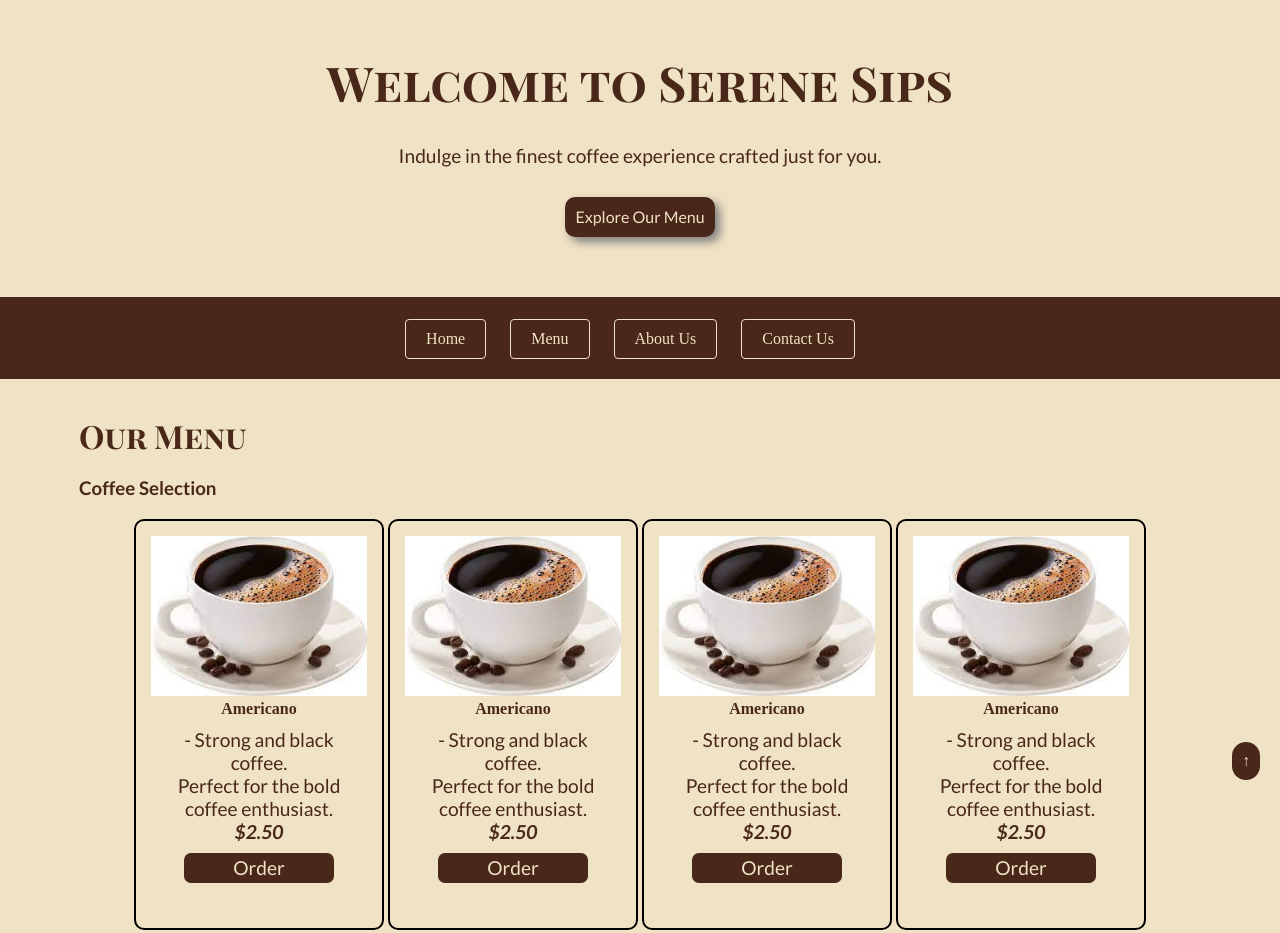
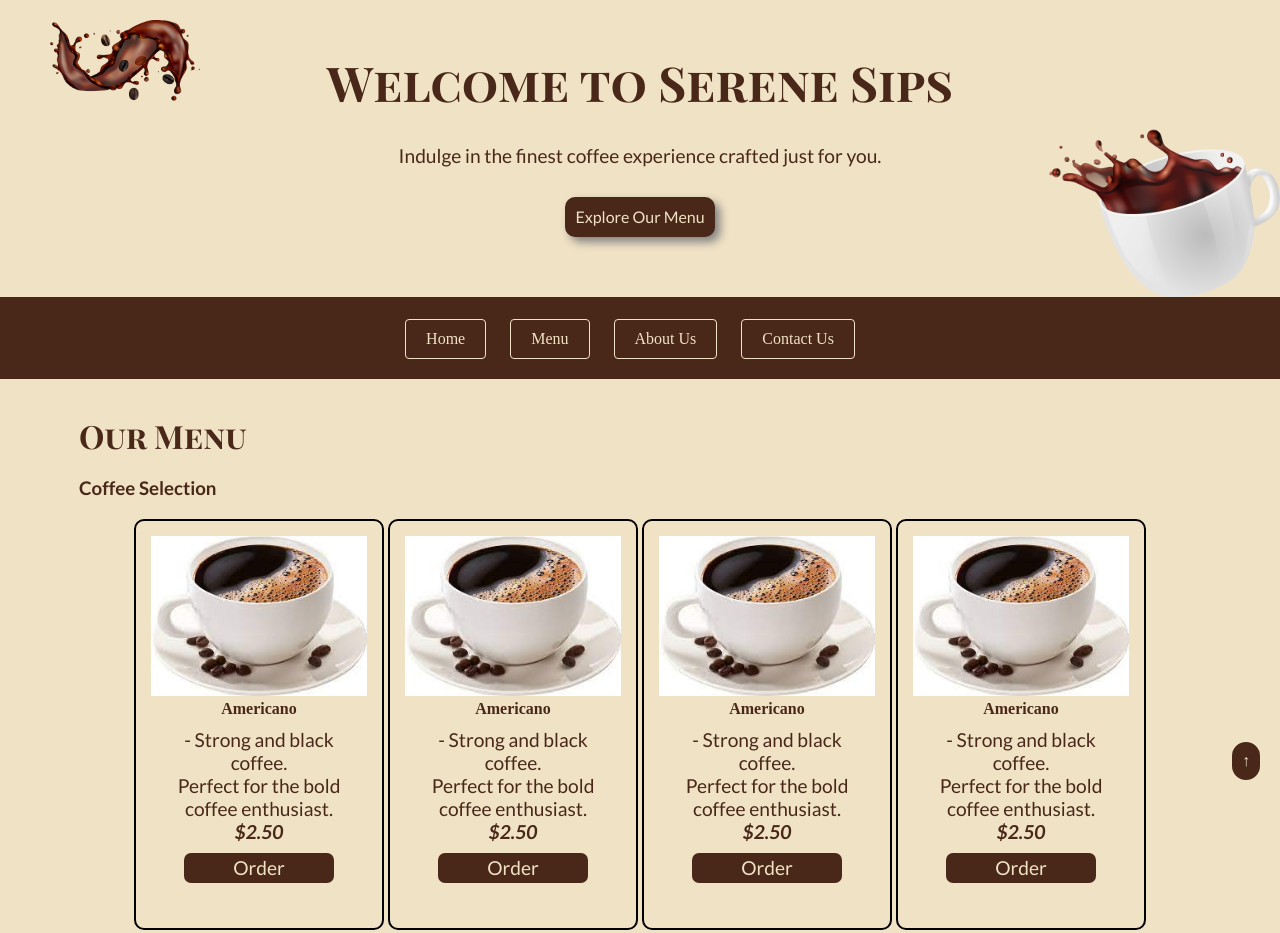
Before and after one commit to pomola725/serene-sip-v1, a plain HTML site: page index.html in a window 1280 px wide. Shown: the top 933 px of the page. Drawn offline with Linux system fonts and the light colour scheme.

Commit message:
add background

```diff
--- a/index.html
+++ b/index.html
@@ -22,6 +22,7 @@
   <body>
     <!-- header section  -->
     <header id="header">
+      <img src="images/splash.png" alt="splash image" />
       <h1>Welcome to Serene Sips</h1>
       <p>Indulge in the finest coffee experience crafted just for you.</p>
       <a href="#our-menu">Explore Our Menu</a>
--- a/style.css
+++ b/style.css
@@ -16,6 +16,17 @@ header {
   border-bottom: 2px solid #49281a;
   text-align: center;
   padding: 50px;
+  background: url(images/coffee\ cup\ splash.png);
+  /* background: url(images/splash.png); */
+  background-size: 250px;
+  background-repeat: no-repeat;
+  background-position: right bottom;
+}
+header img {
+  width: 150px;
+  position: absolute;
+  left: 50px;
+  top: 20px;
 }
 header h1 {
   font-family: "Playfair Display SC", serif;
```
Also changed, not shown: images/coffee cup splash.png (added), images/splash.png (added), 2 other files.
